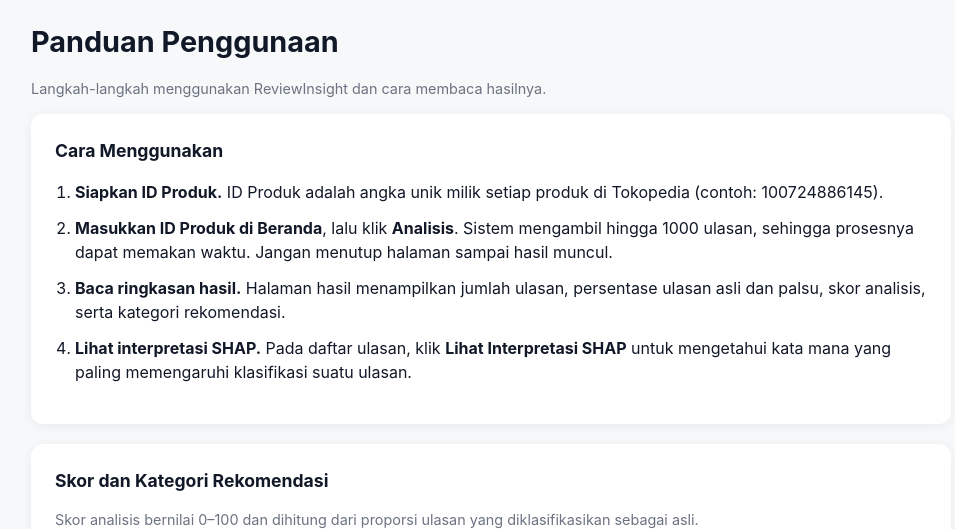
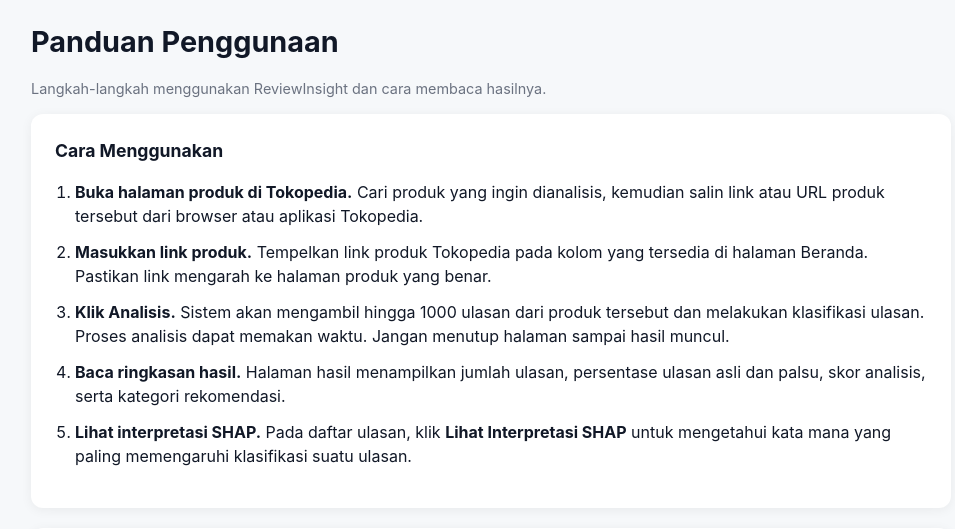
Before and after one commit to dimashadianto/tokopedia-review-analyzer, a Flask app: page /panduan in a window 1280 px wide. Shown: the part 55-584 px from the top of the page, without its empty margins (149-1104 px from the left). Run offline with Flask 3, Linux system fonts and the light colour scheme; parts of the project's set-up code (start-up, migrations or seed data) failed here and were passed over.

Commit message:
20261102, update input to link URL product

```diff
--- a/app.py
+++ b/app.py
@@ -13,7 +13,7 @@ from flask import (
 from config import MIN_WORDS, MAX_PAGES
 from service.model import explain_review, predict_batch
 from service.preprocess import split_reviews
-from service.scraper import PAGE_LIMIT, ScraperError, fetch_reviews
+from service.scraper import PAGE_LIMIT, ScraperError, extract_product_id, fetch_reviews
 from store import TTL_SECONDS, get_result, save_result
 
 app = Flask(__name__)
@@ -41,13 +41,10 @@ def index():
 
 @app.post("/analisis")
 def analisis():
-    pid = request.form.get("product_id", "").strip()
-
-    if not pid.isdigit():
-        flash("Product ID harus berupa angka.")
-        return redirect(url_for("index"))
+    link = request.form.get("product_link", "").strip()
 
     try:
+        pid = extract_product_id(link)
         reviews = fetch_reviews(pid)
     except ScraperError as e:
         flash(str(e))
--- a/service/scraper.py
+++ b/service/scraper.py
@@ -1,7 +1,9 @@
+import re
 import time
 import requests
+from config import MAX_PAGES
 from datetime import datetime, timedelta, timezone
-from config import MAX_PAGES
+from urllib.parse import urlparse
 
 URL = "https://gql.tokopedia.com/graphql"
 
@@ -54,6 +56,47 @@ query productReviewList(
 
 class ScraperError(Exception):
     """Error saat mengambil ulasan; pesannya aman ditampilkan ke pengguna."""
+
+_ID_AT_END = re.compile(r"-(\d{8,})$")
+
+def extract_product_id(user_input):
+    text = (user_input or "").strip()
+
+    if not text:
+        raise ScraperError("Tautan produk belum diisi.")
+
+    if text.isdigit():
+        return text
+
+    if "://" not in text:
+        text = "https://" + text
+
+    try:
+        parsed = urlparse(text)
+        host = (parsed.hostname or "").lower()
+    except ValueError:
+        raise ScraperError("Tautan tidak valid.")
+
+    if host != "tokopedia.com" and not host.endswith(".tokopedia.com"):
+        raise ScraperError("Tautan harus berasal dari tokopedia.com.")
+
+    segments = [s for s in parsed.path.split("/") if s]
+
+    if len(segments) < 2:
+        raise ScraperError(
+            "Tautan ini bukan halaman produk. Buka halaman produk di Tokopedia, "
+            "lalu salin tautan dari kolom alamat peramban."
+        )
+
+    match = _ID_AT_END.search(segments[1])
+
+    if not match:
+        raise ScraperError(
+            "ID produk tidak ditemukan di tautan ini. Pastikan tautan disalin dari "
+            "kolom alamat browser saat halaman produk terbuka."
+        )
+
+    return match.group(1)
 
 def _build_payload(product_id, page):
     return [
@@ -129,7 +172,7 @@ def _fetch_page(session, product_id, page):
     if result is None:
         raise ScraperError(
             "Produk tidak ditemukan atau tidak memiliki ulasan. "
-            "Periksa kembali ID Produk yang dimasukkan."
+            "Periksa kembali tautan produk yang dimasukkan."
         )
 
     return result
--- a/templates/panduan.html
+++ b/templates/panduan.html
@@ -1,3 +1,4 @@
+
 {% extends "base.html" %}
 {% block title %}Panduan · ReviewInsight{% endblock %}
 {% block content %}
@@ -7,12 +8,28 @@
 <div class="card">
   <h2>Cara Menggunakan</h2>
   <ol class="steps">
-    <li><b>Siapkan ID Produk.</b> ID Produk adalah angka unik milik setiap produk di Tokopedia (contoh: 100724886145).
-      <!-- TODO: tambahkan cara menemukan ID Produk di Tokopedia -->
+    <li>
+      <b>Buka halaman produk di Tokopedia.</b>
+      Cari produk yang ingin dianalisis, kemudian salin link atau URL produk tersebut dari browser atau aplikasi Tokopedia.
     </li>
-    <li><b>Masukkan ID Produk di Beranda</b>, lalu klik <b>Analisis</b>. Sistem mengambil hingga {{ max_reviews }} ulasan, sehingga prosesnya dapat memakan waktu. Jangan menutup halaman sampai hasil muncul.</li>
-    <li><b>Baca ringkasan hasil.</b> Halaman hasil menampilkan jumlah ulasan, persentase ulasan asli dan palsu, skor analisis, serta kategori rekomendasi.</li>
-    <li><b>Lihat interpretasi SHAP.</b> Pada daftar ulasan, klik <b>Lihat Interpretasi SHAP</b> untuk mengetahui kata mana yang paling memengaruhi klasifikasi suatu ulasan.</li>
+    <li>
+      <b>Masukkan link produk.</b>
+      Tempelkan link produk Tokopedia pada kolom yang tersedia di halaman Beranda.
+      Pastikan link mengarah ke halaman produk yang benar.
+    </li>
+    <li>
+      <b>Klik Analisis.</b>
+      Sistem akan mengambil hingga {{ max_reviews }} ulasan dari produk tersebut dan melakukan klasifikasi ulasan.
+      Proses analisis dapat memakan waktu. Jangan menutup halaman sampai hasil muncul.
+    </li>
+    <li>
+      <b>Baca ringkasan hasil.</b>
+      Halaman hasil menampilkan jumlah ulasan, persentase ulasan asli dan palsu, skor analisis, serta kategori rekomendasi.
+    </li>
+    <li>
+      <b>Lihat interpretasi SHAP.</b>
+      Pada daftar ulasan, klik <b>Lihat Interpretasi SHAP</b> untuk mengetahui kata mana yang paling memengaruhi klasifikasi suatu ulasan.
+    </li>
   </ol>
 </div>
 
```
Also changed, not shown: templates/index.html (+6 -4 lines), templates/tentang.html (+9 -7 lines).
